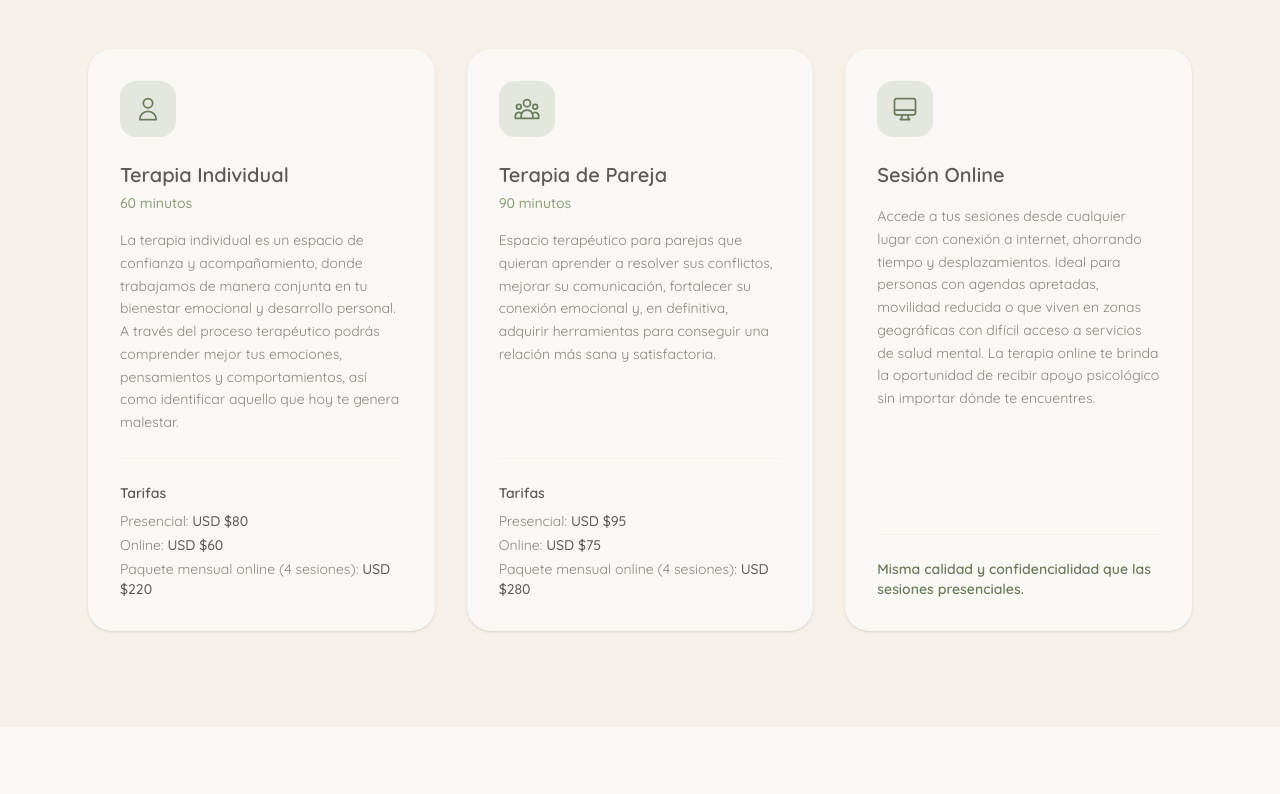
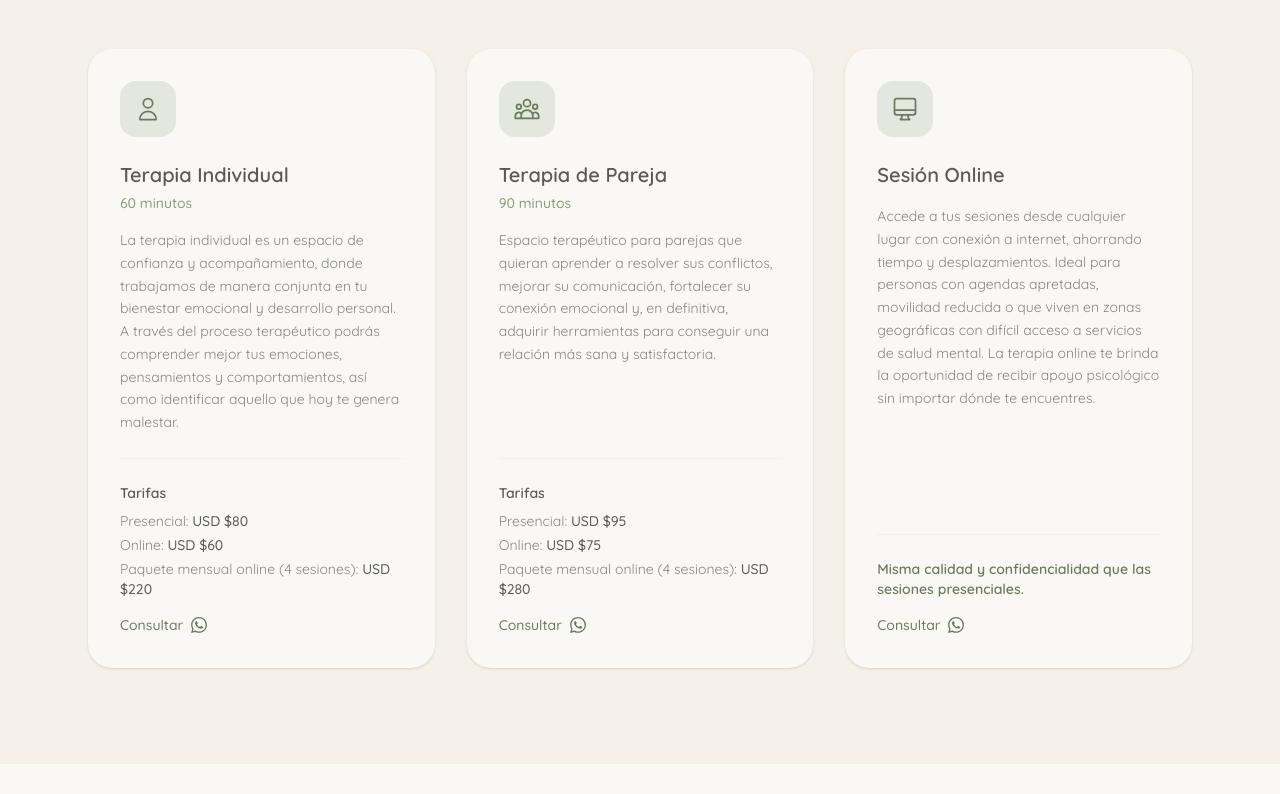
Before and after one commit to HostingCuenca/drabarcia, a Next.js app: page / in a window 1280 px wide. Shown: the part 2003-2797 px from the top of the page. Built offline with nearby package versions, Linux system fonts and the light colour scheme.

Commit message:
cambios serios

```diff
--- a/app/page.tsx
+++ b/app/page.tsx
@@ -214,7 +214,7 @@
             className="object-cover object-center hidden md:block"
             priority
           />
-          <div className="absolute inset-0 bg-gradient-to-t from-[#e8eaed]/95 via-[#e8eaed]/80 to-[#e8eaed]/40 md:bg-gradient-to-r md:from-[#e8eaed]/95 md:via-[#e8eaed]/70 md:to-transparent"></div>
+          <div className="absolute inset-0 bg-gradient-to-t from-[#e8eaed]/95 via-[#e8eaed]/80 to-[#e8eaed]/40 md:bg-[linear-gradient(to_right,rgba(232,234,237,0.95)_0%,rgba(232,234,237,0.85)_25%,rgba(232,234,237,0.3)_45%,transparent_55%)]"></div>
         </div>
 
         {/* Content */}
@@ -347,6 +347,17 @@
                   <p>Online: <span className="text-[var(--warm-grey)] font-medium">USD $60</span></p>
                   <p>Paquete mensual online (4 sesiones): <span className="text-[var(--warm-grey)] font-medium">USD $220</span></p>
                 </div>
+                <a
+                  href="https://wa.me/593995321569?text=Hola%2C%20me%20interesa%20la%20Terapia%20Individual."
+                  target="_blank"
+                  rel="noopener noreferrer"
+                  className="inline-flex items-center gap-2 text-[var(--olive-green)] text-sm font-medium mt-4 hover:text-[var(--olive-green-hover)] transition-colors"
+                >
+                  Consultar
+                  <svg className="w-4 h-4" fill="currentColor" viewBox="0 0 24 24">
+                    <path d="M17.472 14.382c-.297-.149-1.758-.867-2.03-.967-.273-.099-.471-.148-.67.15-.197.297-.767.966-.94 1.164-.173.199-.347.223-.644.075-.297-.15-1.255-.463-2.39-1.475-.883-.788-1.48-1.761-1.653-2.059-.173-.297-.018-.458.13-.606.134-.133.298-.347.446-.52.149-.174.198-.298.298-.497.099-.198.05-.371-.025-.52-.075-.149-.669-1.612-.916-2.207-.242-.579-.487-.5-.669-.51-.173-.008-.371-.01-.57-.01-.198 0-.52.074-.792.372-.272.297-1.04 1.016-1.04 2.479 0 1.462 1.065 2.875 1.213 3.074.149.198 2.096 3.2 5.077 4.487.709.306 1.262.489 1.694.625.712.227 1.36.195 1.871.118.571-.085 1.758-.719 2.006-1.413.248-.694.248-1.289.173-1.413-.074-.124-.272-.198-.57-.347m-5.421 7.403h-.004a9.87 9.87 0 01-5.031-1.378l-.361-.214-3.741.982.998-3.648-.235-.374a9.86 9.86 0 01-1.51-5.26c.001-5.45 4.436-9.884 9.888-9.884 2.64 0 5.122 1.03 6.988 2.898a9.825 9.825 0 012.893 6.994c-.003 5.45-4.437 9.884-9.885 9.884m8.413-18.297A11.815 11.815 0 0012.05 0C5.495 0 .16 5.335.157 11.892c0 2.096.547 4.142 1.588 5.945L.057 24l6.305-1.654a11.882 11.882 0 005.683 1.448h.005c6.554 0 11.89-5.335 11.893-11.893a11.821 11.821 0 00-3.48-8.413z"/>
+                  </svg>
+                </a>
               </div>
             </div>
 
@@ -371,6 +382,17 @@
                   <p>Online: <span className="text-[var(--warm-grey)] font-medium">USD $75</span></p>
                   <p>Paquete mensual online (4 sesiones): <span className="text-[var(--warm-grey)] font-medium">USD $280</span></p>
                 </div>
+                <a
+                  href="https://wa.me/593995321569?text=Hola%2C%20me%20interesa%20la%20Terapia%20de%20Pareja."
+                  target="_blank"
+                  rel="noopener noreferrer"
+                  className="inline-flex items-center gap-2 text-[var(--olive-green)] text-sm font-medium mt-4 hover:text-[var(--olive-green-hover)] transition-colors"
+                >
+                  Consultar
+                  <svg className="w-4 h-4" fill="currentColor" viewBox="0 0 24 24">
+                    <path d="M17.472 14.382c-.297-.149-1.758-.867-2.03-.967-.273-.099-.471-.148-.67.15-.197.297-.767.966-.94 1.164-.173.199-.347.223-.644.075-.297-.15-1.255-.463-2.39-1.475-.883-.788-1.48-1.761-1.653-2.059-.173-.297-.018-.458.13-.606.134-.133.298-.347.446-.52.149-.174.198-.298.298-.497.099-.198.05-.371-.025-.52-.075-.149-.669-1.612-.916-2.207-.242-.579-.487-.5-.669-.51-.173-.008-.371-.01-.57-.01-.198 0-.52.074-.792.372-.272.297-1.04 1.016-1.04 2.479 0 1.462 1.065 2.875 1.213 3.074.149.198 2.096 3.2 5.077 4.487.709.306 1.262.489 1.694.625.712.227 1.36.195 1.871.118.571-.085 1.758-.719 2.006-1.413.248-.694.248-1.289.173-1.413-.074-.124-.272-.198-.57-.347m-5.421 7.403h-.004a9.87 9.87 0 01-5.031-1.378l-.361-.214-3.741.982.998-3.648-.235-.374a9.86 9.86 0 01-1.51-5.26c.001-5.45 4.436-9.884 9.888-9.884 2.64 0 5.122 1.03 6.988 2.898a9.825 9.825 0 012.893 6.994c-.003 5.45-4.437 9.884-9.885 9.884m8.413-18.297A11.815 11.815 0 0012.05 0C5.495 0 .16 5.335.157 11.892c0 2.096.547 4.142 1.588 5.945L.057 24l6.305-1.654a11.882 11.882 0 005.683 1.448h.005c6.554 0 11.89-5.335 11.893-11.893a11.821 11.821 0 00-3.48-8.413z"/>
+                  </svg>
+                </a>
               </div>
             </div>
 
@@ -391,6 +413,17 @@
                 <p className="text-[var(--olive-green)] font-semibold text-sm">
                   Misma calidad y confidencialidad que las sesiones presenciales.
                 </p>
+                <a
+                  href="https://wa.me/593995321569?text=Hola%2C%20me%20interesa%20la%20Sesi%C3%B3n%20Online."
+                  target="_blank"
+                  rel="noopener noreferrer"
+                  className="inline-flex items-center gap-2 text-[var(--olive-green)] text-sm font-medium mt-4 hover:text-[var(--olive-green-hover)] transition-colors"
+                >
+                  Consultar
+                  <svg className="w-4 h-4" fill="currentColor" viewBox="0 0 24 24">
+                    <path d="M17.472 14.382c-.297-.149-1.758-.867-2.03-.967-.273-.099-.471-.148-.67.15-.197.297-.767.966-.94 1.164-.173.199-.347.223-.644.075-.297-.15-1.255-.463-2.39-1.475-.883-.788-1.48-1.761-1.653-2.059-.173-.297-.018-.458.13-.606.134-.133.298-.347.446-.52.149-.174.198-.298.298-.497.099-.198.05-.371-.025-.52-.075-.149-.669-1.612-.916-2.207-.242-.579-.487-.5-.669-.51-.173-.008-.371-.01-.57-.01-.198 0-.52.074-.792.372-.272.297-1.04 1.016-1.04 2.479 0 1.462 1.065 2.875 1.213 3.074.149.198 2.096 3.2 5.077 4.487.709.306 1.262.489 1.694.625.712.227 1.36.195 1.871.118.571-.085 1.758-.719 2.006-1.413.248-.694.248-1.289.173-1.413-.074-.124-.272-.198-.57-.347m-5.421 7.403h-.004a9.87 9.87 0 01-5.031-1.378l-.361-.214-3.741.982.998-3.648-.235-.374a9.86 9.86 0 01-1.51-5.26c.001-5.45 4.436-9.884 9.888-9.884 2.64 0 5.122 1.03 6.988 2.898a9.825 9.825 0 012.893 6.994c-.003 5.45-4.437 9.884-9.885 9.884m8.413-18.297A11.815 11.815 0 0012.05 0C5.495 0 .16 5.335.157 11.892c0 2.096.547 4.142 1.588 5.945L.057 24l6.305-1.654a11.882 11.882 0 005.683 1.448h.005c6.554 0 11.89-5.335 11.893-11.893a11.821 11.821 0 00-3.48-8.413z"/>
+                  </svg>
+                </a>
               </div>
             </div>
           </div>
```
